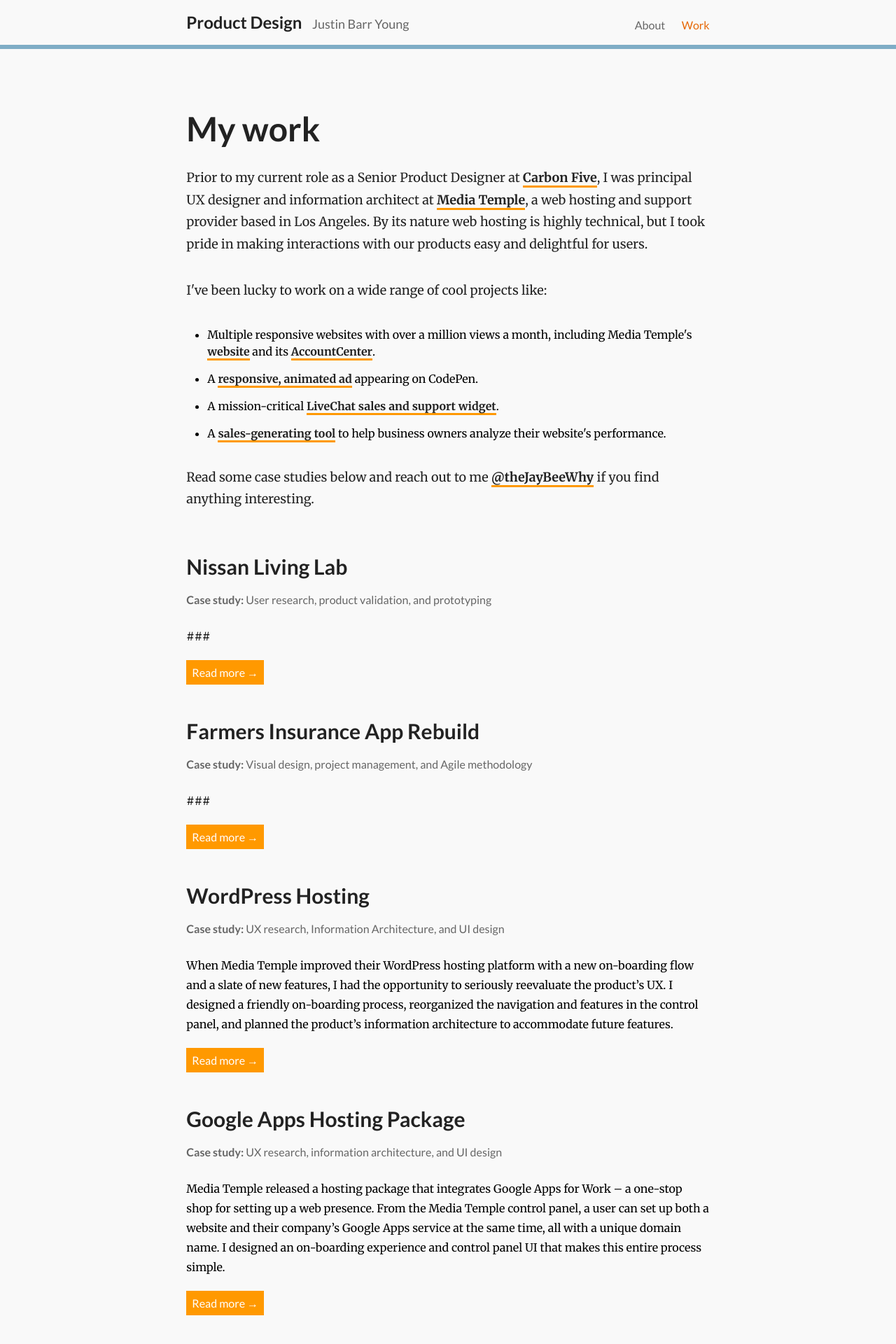
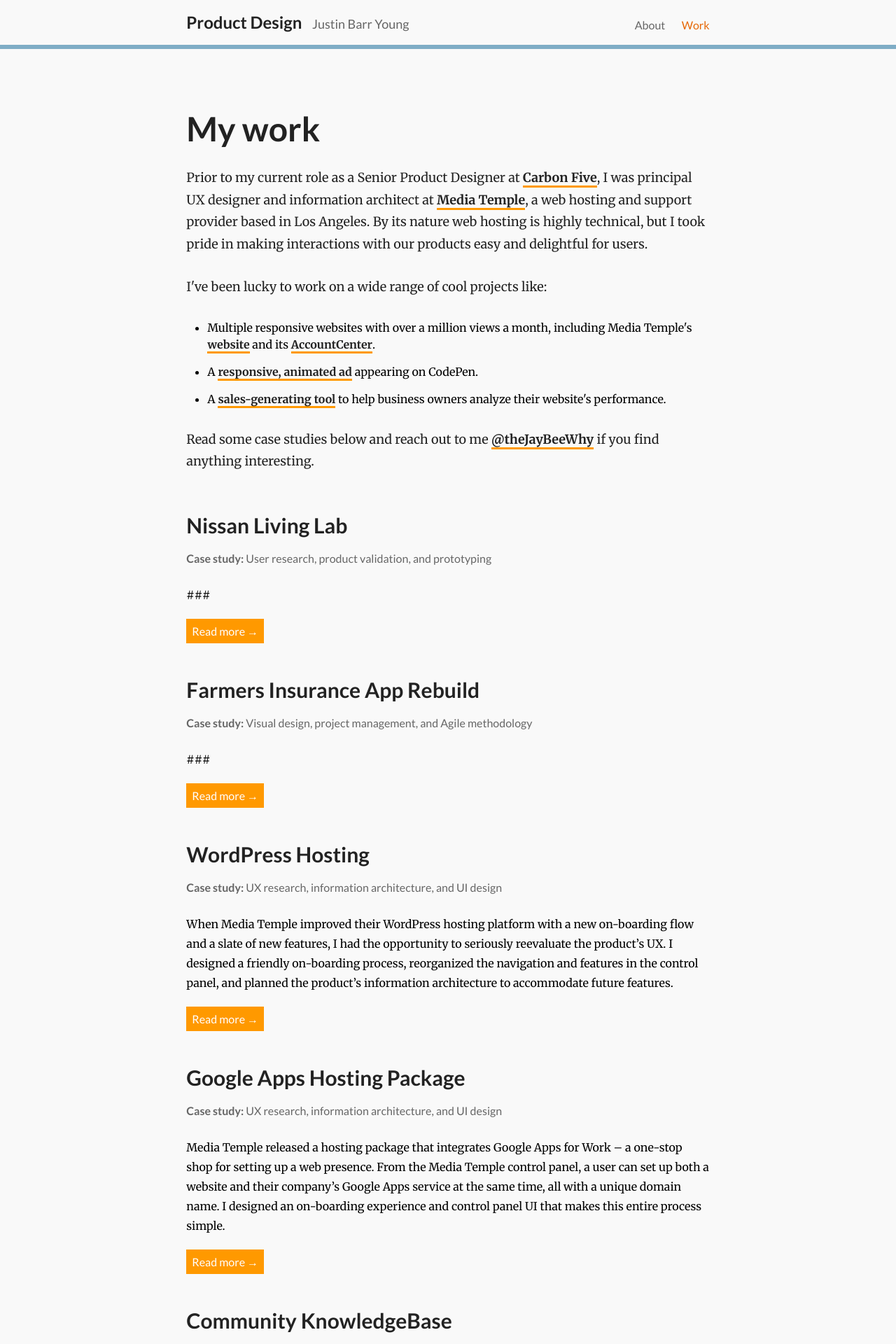
Before and after one commit to justinbyo/jbarr-v3, a Jekyll site: the page built from work/index.html, in a window 1280 px wide. Shown: the top 1920 px of the page at 70% size. Built offline with Jekyll 4.4.1, drawn with Linux system fonts in a browser that asks for light colours; nearby versions of some CDN libraries; Markdown is read by kramdown in place of the engine named in the settings.

Commit message:
Updated list styles in blog to be consistent across all pages

```diff
--- a/_posts/2015-02-26-case-study-wordpress-hosting.markdown
+++ b/_posts/2015-02-26-case-study-wordpress-hosting.markdown
@@ -3,7 +3,7 @@
 pagetype: blog
 title:  "WordPress Hosting"
 date:   2015-02-26 17:39:21
-subtitle: "UX research, Information Architecture, and UI design"
+subtitle: "UX research, information architecture, and UI design"
 description: "When Media Temple improved their WordPress hosting platform with a new on-boarding flow and a slate of new features, I had the opportunity to seriously reevaluate the product&rsquo;s UX. I designed a friendly on-boarding process, reorganized the navigation and features in the control panel, and planned the product&rsquo;s information architecture to accommodate future features."
 ---
 
--- a/css/main.css
+++ b/css/main.css
@@ -2405,53 +2405,15 @@
 .page--blog .wrapper {
   width: auto;
 }
-.page--blog .strip--hero h1 {
-  font-family: 'Lato', sans-serif;
-}
-.page--blog .strip--hero p {
-  font-family: 'Merriweather', serif;
-  font-size: 18px;
-  font-size: 1.125rem;
-  font-weight: 300;
-  margin-bottom: 30px;
-  margin-bottom: 1.875rem;
-  padding-bottom: 5px;
-  padding-bottom: 0.3125rem;
-  line-height: 1.75;
-  /*
-			a {
-				text-decoration:underline;
-				&:hover {
-					color:@orange;
-				}
-			}
-*/
-}
-.page--blog .strip--hero p a {
-  border-bottom: 3px solid #ff9900;
-  display: inline;
-  text-decoration: none;
-  color: #222222;
-}
-.page--blog .strip--hero p a:hover {
-  color: #ff9900;
-}
-.page--blog .strip--hero p:last-child {
-  margin-bottom: 0;
-}
-@media (max-width: 767px) {
-  .page--blog .strip--hero p {
-    font-size: 16px;
-    font-size: 1rem;
-  }
-}
-.page--blog .strip--hero ul {
+.page--blog ul {
   list-style-type: disc;
   list-style-position: outside;
   padding-left: 30px;
   padding-left: 1.875rem;
-}
-.page--blog .strip--hero ul li {
+  margin-bottom: 30px;
+  margin-bottom: 1.875rem;
+}
+.page--blog ul li {
   font-family: 'Merriweather', serif;
   font-size: 16px;
   font-size: 1rem;
@@ -2461,30 +2423,53 @@
   padding-bottom: 5px;
   padding-bottom: 0.3125rem;
   line-height: 1.5;
-  /*
-				a {
-					color:@black;
-					font-weight:700;
-					text-decoration:none;
-					&:hover {
-						color:@orange;
-					}
-				}
-*/
-}
-.page--blog .strip--hero ul li:last-child {
+}
+.page--blog ul li:last-child {
   padding-bottom: 0;
   margin-bottom: 0;
 }
-.page--blog .strip--hero ul li a {
+.page--blog ul li a {
   font-weight: 700;
   border-bottom: 3px solid #ff9900;
   display: inline;
   text-decoration: none;
   color: #222222;
 }
-.page--blog .strip--hero ul li a:hover {
+.page--blog ul li a:hover {
   color: #ff9900;
+}
+.page--blog .strip--hero h1 {
+  font-family: 'Lato', sans-serif;
+}
+.page--blog .strip--hero p {
+  font-family: 'Merriweather', serif;
+  font-size: 18px;
+  font-size: 1.125rem;
+  font-weight: 300;
+  margin-bottom: 30px;
+  margin-bottom: 1.875rem;
+  line-height: 1.75;
+}
+.page--blog .strip--hero p a {
+  border-bottom: 3px solid #ff9900;
+  display: inline;
+  text-decoration: none;
+  color: #222222;
+}
+.page--blog .strip--hero p a:hover {
+  color: #ff9900;
+}
+.page--blog .strip--hero p:last-child {
+  margin-bottom: 0;
+}
+@media (max-width: 767px) {
+  .page--blog .strip--hero p {
+    font-size: 16px;
+    font-size: 1rem;
+  }
+}
+.page--blog .strip--hero ul li a {
+  font-weight: 700;
 }
 .page--blog .strip--article-list {
   padding: 0 0 60px 0;
--- a/work/index.html
+++ b/work/index.html
@@ -3,8 +3,6 @@
 pagetype: blog
 title: Design portfolio
 ---
-
-
 
 <div class="strip  strip--hero">
 	<div class="wrapper  grid">
@@ -18,16 +16,14 @@
 					nature web hosting is highly technical, but I took pride in making
 					interactions with our products easy and delightful for users.
 				</p>
-				<p>I've been lucky to work on a wide range of cool projects like:
+				<p>I've been lucky to work on a wide range of cool projects like:</p>
 
-					<ul>
-						<li>Multiple responsive websites with over a million views a month, including Media Temple's <a href="http://mediatemple.net/" title="Blog post">website</a> and its <a href="http://mediatemple.net/blog/news/the-redesign-accountcenter-beta-is-open/" title="Media Temple blog">AccountCenter</a>.</li>
-						<li>A <a href="http://mediatemple.net/blog/tips/building-an-animated-web-project-using-a-javascript-timeline/" title="Media Temple ad">responsive, animated ad</a> appearing on CodePen.</li>
-						<li>A mission-critical <a href="https://dribbble.com/shots/1399038-Support-widget-final-3-3?list=users&offset=8" title="LiveChat widget on dribbble">LiveChat sales and support widget</a>.
-						<li>A <a href="http://mediatemple.net/cloudtech/report/" title="CloudTech Site Analysis">sales-generating tool</a> to help business owners analyze their website's performance.</li>
-					</ul>
+				<ul>
+					<li>Multiple responsive websites with over a million views a month, including Media Temple's <a href="http://mediatemple.net/" title="Blog post">website</a> and its <a href="http://mediatemple.net/blog/news/the-redesign-accountcenter-beta-is-open/" title="Media Temple blog">AccountCenter</a>.</li>
+					<li>A <a href="http://mediatemple.net/blog/tips/building-an-animated-web-project-using-a-javascript-timeline/" title="Media Temple ad">responsive, animated ad</a> appearing on CodePen.</li>
+					<li>A <a href="http://mediatemple.net/cloudtech/report/" title="CloudTech Site Analysis">sales-generating tool</a> to help business owners analyze their website's performance.</li>
+				</ul>
 
-				</p>
 				<p>Read some case studies below and reach out to me <a href="http://twitter.com/theJayBeeWhy">@theJayBeeWhy</a> if you find anything interesting.</p>
 			</div>
 		</div>
```
Also changed, not shown: _less/project/blog.less (+33 -45 lines), 2 other files.
